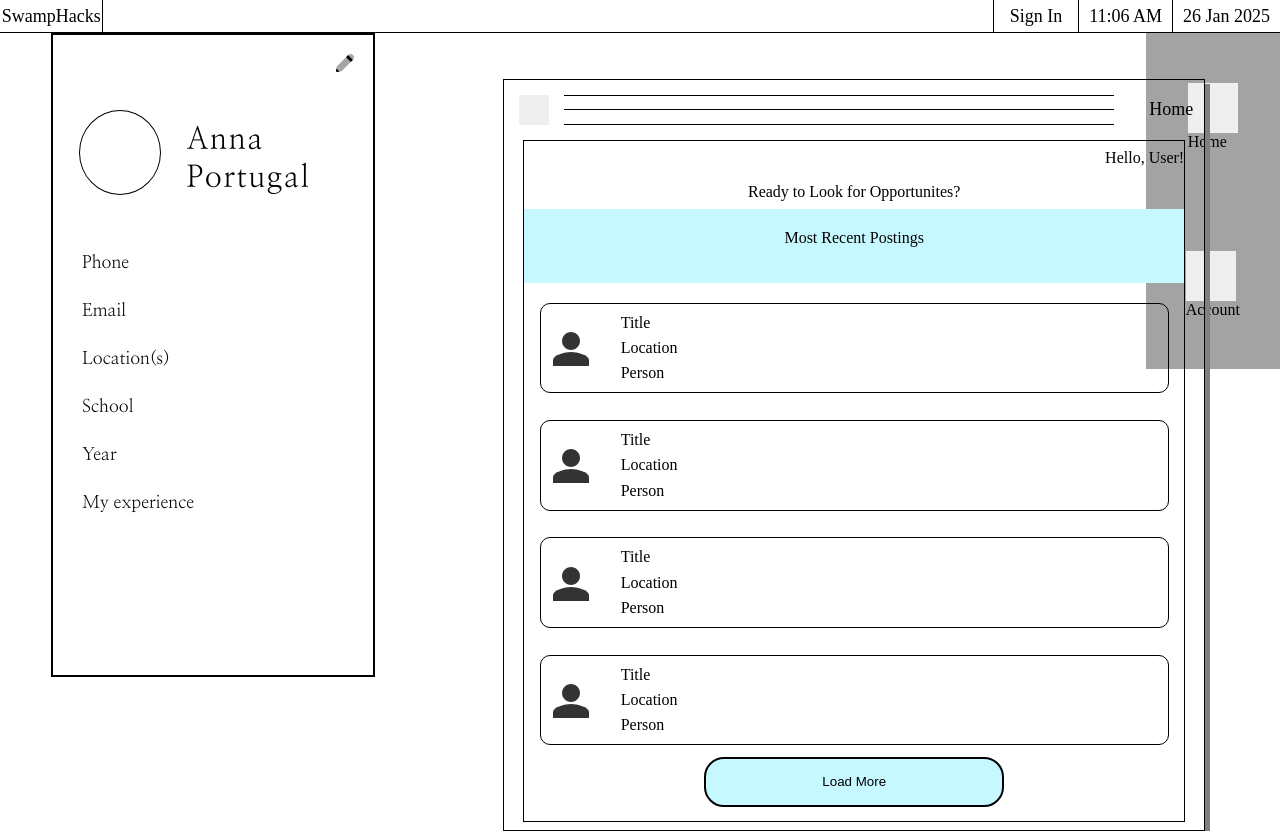
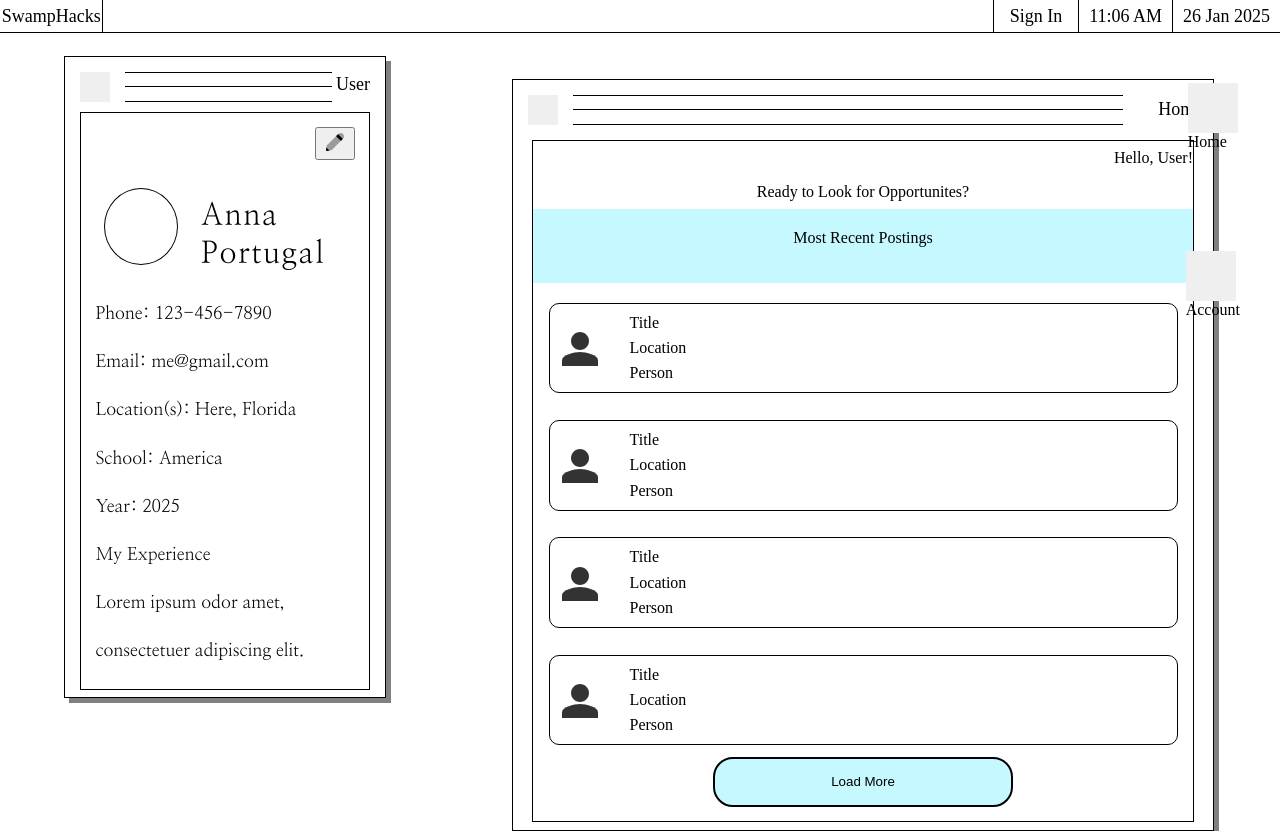
Before and after one commit to JonathanHooth/FutureDocs, a React (Vite) app in the folder frontend/: page / in a window 1280 px wide. Built offline with nearby package versions, Linux system fonts and the light colour scheme.

Commit message:
Updated User Page

```diff
--- a/frontend/package.json
+++ b/frontend/package.json
@@ -10,8 +10,10 @@
     "preview": "vite preview"
   },
   "dependencies": {
+    "@reduxjs/toolkit": "^2.5.0",
     "react": "^18.3.1",
     "react-dom": "^18.3.1",
+    "react-redux": "^9.2.0",
     "react-router-dom": "^7.1.3"
   },
   "devDependencies": {
--- a/frontend/src/App.css
+++ b/frontend/src/App.css
@@ -1,3 +1,11 @@
+.HomeScreen{
+  height: 95vh;
+  width: 100%;
+  display: flex;
+
+  justify-content: right;
+}
+
 .mainLayout{
 
   width: 100vw;
@@ -8,7 +16,6 @@
   flex-direction: column;
   height: 100%;
   width: 10.5%;
-  background-color: rgb(163, 163, 163);
   float: right;
   z-index: 4;
 }
--- a/frontend/src/Landing.jsx
+++ b/frontend/src/Landing.jsx
@@ -10,10 +10,29 @@ import UserPage from './components/userPage'
 
 function Landing() {
   const [count, setCount] = useState(0)
-  const [displayHome, setDisplayHome] = useState(true)
+  const [displayHome, setDisplayHome] = useState(true);
+  const [displayUser, setDisplayUser] = useState(true);
 
   const homeToggle = () => {
     setDisplayHome(!displayHome);
+  }
+
+  const userToggle = () =>{
+    setDisplayUser(!displayUser);
+  }
+
+  const userOpen = () => {
+    if(!displayUser)
+    {
+      setDisplayUser(true);
+    }
+  }
+
+  const homeOpen = () =>{
+    if(!displayHome)
+    {
+      setDisplayHome(true);
+    }
   }
 
   return (
@@ -23,7 +42,7 @@ function Landing() {
 
         <div className='HomeScreen'>
           <div className='WindowScreensContainer'>
-            <UserPage />
+            <UserPage onClick={userToggle} displayUser={displayUser}/>
             <Home onClick={homeToggle} displayHome={displayHome}/>
           </div>
 
@@ -32,13 +51,13 @@ function Landing() {
           <div className='appContainer'>
           <div className='appWidgets'>
           <div className='homeButton'>
-          <button className="IconButton" onClick={homeToggle}>
+          <button className="IconButton" onClick={homeOpen}>
 
             </button>
             Home
           </div>
           <div className='homeButton'>
-          <button className="IconButton" onClick={homeToggle}>
+          <button className="IconButton" onClick={userOpen}>
 
           </button>
             Account
--- a/frontend/src/components/userPage.jsx
+++ b/frontend/src/components/userPage.jsx
@@ -1,27 +1,137 @@
-import React from 'react';
+import React , {useState}from 'react';
 import "../styles/userPage.css"
-export default function UserPage() {
+import "../styles/webpage.css"
+import { use } from 'react';
+
+export default function UserPage(props) {
+
+
+
+    const [sampleText, setSampleText] = useState(`Lorem ipsum odor amet, consectetuer adipiscing elit. Litora leo sem fringilla purus at mollis senectus. Praesent molestie eget nisl torquent vulputate.
+                        Fringilla netus per elementum, convallis facilisi morbi et. Phasellus litora praesent lacus adipiscing felis. Parturient ex ex porttitor vehicula mollis
+                        lacus rutrum morbi massa?
+                        Interdum vulputate accumsan turpis purus bibendum himenaeos. Interdum curabitur aenean risus a primis; consequat quisque cras himenaeos.
+                        Nunc bibendum sodales nec augue turpis curae tellus habitasse. Mattis a molestie sem convallis dui accumsan nascetur metus. Velit aenean
+                        elementum venenatis feugiat vivamus enim semper turpis. Sed per magnis facilisis magnis habitant hac. Finibus habitant elementum amet nullam
+                        magna libero vehicula cras. Aliquam porttitor fringilla blandit condimentum magna bibendum. Lobortis pharetra iaculis ad metus fermentum habitasse
+                        amet nostra.`);
+
+    const [name, setName] = useState("Anna Portugal")
+    const [phone, setPhone] = useState("123-456-7890");
+    const [email, setEmail] = useState("me@gmail.com");
+    const [location, setLocation] = useState("Here, Florida")
+    const [school, setSchool] = useState("America");
+    const [year, setYear] = useState(2025);
+
+    //input field values
+    const [phoneField, setPhoneField] = useState("")
+    const [emailField, setEmailField] = useState("")
+    const [locationField, setLocationField] = useState("")
+    const [schoolField, setSchoolField] = useState("")
+    const [yearField, setYearField] = useState("")
+    const [experienceField, setExperienceField] = useState("")
+
+
+    //Handle changes
+    const handlePhoneChange = (e) => {
+        setPhoneField(e.target.value);
+    };
+
+    const handleEmailChange = (e) => {
+        setEmailField(e.target.value);
+    };
+
+    const handleLocationChange = (e) => {
+        setLocationField(e.target.value);
+    };
+
+    const handleSchoolChange = (e) => {
+        setSchoolField(e.target.value);
+    };
+
+    const handleYearChange = (e) => {
+        setYearField(e.target.value);
+    };
+
+    const handleExperienceChange = (e) =>{
+        setExperienceField(e.target.field);
+    }
+
+
+    //Tracking for editing
+    const [editInfo, setEditInfo] = useState(false);
+
+    const onSubmit = () =>{
+
+
+
+    }
+
+    const toggleEdit = () =>{
+        setEditInfo(!editInfo)
+    }
     return(
-        <div className='userBox'>
+        props.displayUser ? (<div className='userBox basicWebStyle'>
+            <div className='AccountBox'>
+            <div>
+            <button className="windowExit" onClick={props.onClick}>
+
+            </button>
+            </div>
+
+            <div className="line-holder">
+                <div className="line">
+                </div>
+                <div className="line">
+                </div>
+                <div className="line">
+                </div>
+            </div>
+            <div className='titleAcc'>
+                User
+            </div>
+
+            </div>
+            <div className="ModifyInfo">
                 <div className='editButton'>
+                    <button onClick={toggleEdit}>
                         <img src="editIcon.png"/>
+                    </button>
                 </div>
                 <div className='picNameContainer'>
                     <div className='profilePic'></div>
                     <div className='name'>
-                    Anna Portugal
+                        {name}
                     </div>
                 </div>
 
                 <div className='contactContainer'>
-                <div>Phone</div>
-                <div>Email</div>
-                <div>Location(s)</div>
-                <div>School</div>
-                <div>Year</div>
-                <div>My experience</div>
+                    <div>
+                        Phone: {editInfo ? (<input value={phoneField} onChange={handlePhoneChange} />) : (<>{phone}</>)}
+                    </div>
+                    <div>
+                        Email: {editInfo ? (<input value={emailField} onChange={handleEmailChange}/>) : (<>{email}</>)}
+                    </div>
+                    <div>
+                        Location(s): {editInfo ? (<input value={locationField} onChange={handleLocationChange}/>) : (<>{location}</>)}
+                    </div>
+                    <div>
+                        School: {editInfo ? (<input value={schoolField} onChange={handleSchoolChange}/>) : (<>{school}</>)}
+                    </div>
+                    <div>
+                        Year: {editInfo ? (<input value={yearField} onChange={handleYearChange}/>) : (<>{year}</>)}
+                    </div>
+                    <div className="experienceBox">
+                        <div>
+                            My Experience
+                        </div>
+                        <div className="myExperience">
+                            {editInfo ? (<input  onChange={handleExperienceChange}/>) : (<>{sampleText}</>)}
                         </div>
                     </div>
+                </div>
+            </div>
+        </div>) : <> </>
     )
 
 }
--- a/frontend/src/pages/Home/Home.css
+++ b/frontend/src/pages/Home/Home.css
@@ -1,11 +1,12 @@
 .HomeContainer{
-  position: relative;
+  position: absolute;
   width: 700px;
   height: 750px;
 
   border: 1px solid black;
   top: 6%;
-  box-shadow: 5px 5px grey;
+  left:40%;
+
 }
 
 .windowExit{
--- a/frontend/src/pages/Home/Home.jsx
+++ b/frontend/src/pages/Home/Home.jsx
@@ -1,16 +1,15 @@
 import React from "react"
 import { Link } from 'react-router-dom'
 import "./Home.css"
+import "../../styles/webpage.css"
 
 import RecentPosting from "../../components/RecentPosting"
 
 function Home(props){
 
-
-
   return(
     props.displayHome ? (<>
-      <div className="HomeContainer">
+      <div className="HomeContainer basicWebStyle">
         <div className="topBar">
           <div>
             <button className="windowExit" onClick={props.onClick}>
--- /dev/null
+++ b/frontend/src/store/store.js
@@ -0,0 +1,8 @@
+import { configureStore } from '@reduxjs/toolkit'
+
+export default configureStore({
+  reducer: {},
+
+
+
+})
--- a/frontend/src/styles/userPage.css
+++ b/frontend/src/styles/userPage.css
@@ -1,10 +1,12 @@
 .userBox {
+    position: absolute;
     width: 25vw;
     height: 80vh;
     background-color: white;
-    border: 2px solid black;
-    display: flex column;
-    margin-left: 4%;
+    border: 1px solid black;
+    left: 5%;
+    top: 3%;
+
 }
 .picNameContainer {
     width: 100%;
@@ -32,15 +34,20 @@
     letter-spacing: 0.1rem;
 }
 .contactContainer {
-    width: 100%;
-    height: 50%;
-    display: flex column;
+    width: 90%;
+    height: 60%;
+    display: flex;
+    flex-direction: column;
     font-size: 1.1rem;
     font-family: 'Nanum Myeongjo', serif;
     color: black;
-    margin-left: 9%;
-    margin-top: 10%;
+    margin-left: 5%;
+    margin-right: 5%;
+    margin-top: 5%;
+    margin-bottom: 10%;
     line-height: 3rem;
+    justify-content: space-evenly;
+
 }
 
 .editButton {
@@ -48,3 +55,63 @@
     text-align: right;
     margin-top: 5%;
 }
+
+.ModifyInfo{
+    border: 1px solid black;
+    margin-left: 15px;
+    margin-right: 15px;
+    margin-bottom: 15px;
+    margin-top: 10px;
+    height: 90%;
+}
+
+.AccountBox{
+    height: 7%;
+    width: 100%;
+    display: flex;
+    flex-direction: row;
+    justify-content: center;
+    align-items: center;
+
+}
+
+
+.AccountBox .line-holder .line{
+    height: 1px;
+    width: 98%;
+    background-color: #000000;
+
+}
+
+.AccountBox .line-holder{
+    display: flex;
+    flex-direction: column;
+    height: 30px;
+    width: 700px;
+    justify-content: space-between;
+}
+
+.AccountBox .windowExit{
+    margin-top: 30px;
+
+}
+
+.titleAcc{
+    display: flex;
+    justify-content: center;
+    align-items: center;
+    width: 80px;
+    margin-right: 15px;
+    margin-top: 10px;
+    font-size: 18px;
+  }
+
+.experienceBox{
+    height: 30%;
+}
+
+.myExperience{
+    height: 100%;
+    overflow-y: scroll;
+    text-overflow: ellipsis;
+}
--- /dev/null
+++ b/frontend/src/styles/webpage.css
@@ -0,0 +1,3 @@
+.basicWebStyle{
+  box-shadow: 5px 5px grey;
+}
```
Also changed, not shown: frontend/src/main.jsx (+6 -1 lines), frontend/src/store/user/index.js (added), frontend/src/store/user/userSlice.js (added), 1 other file (tests, documents, lock files or other folders). Lines whose indentation alone changed are shown as unchanged.
